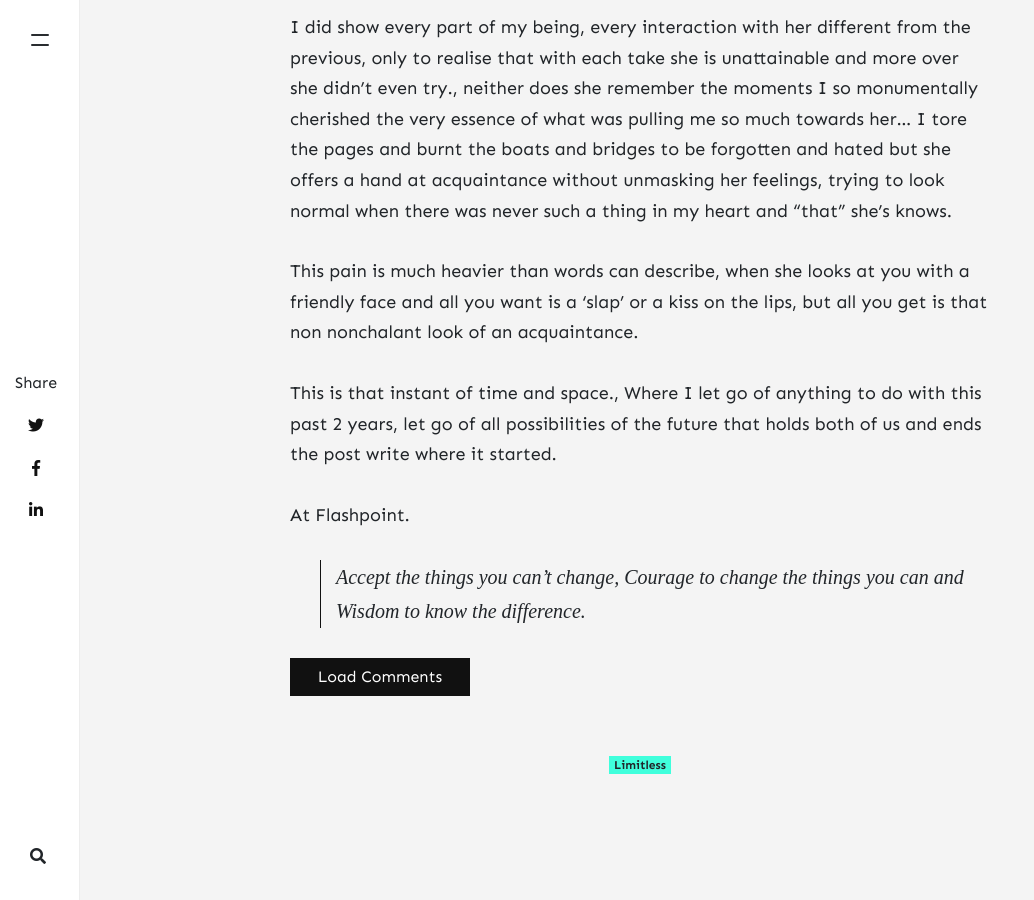
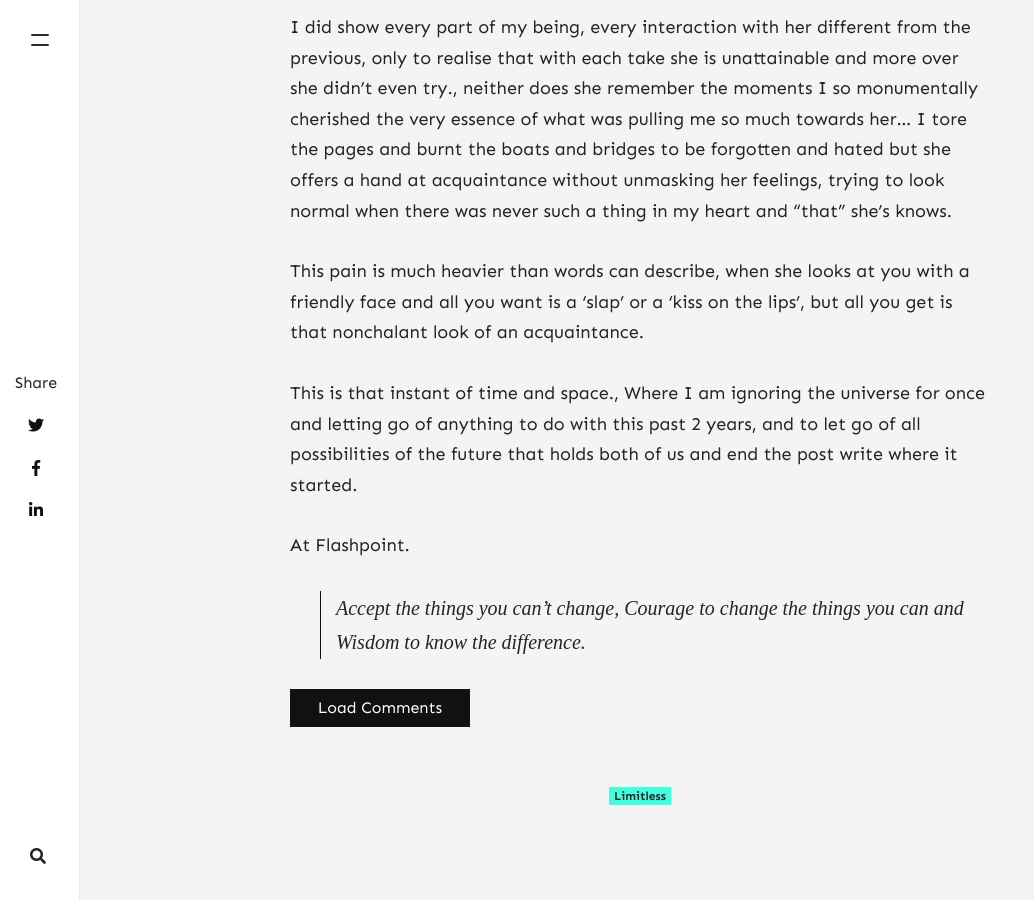
Before and after one commit to gowrav/gowrav.github.io, a Jekyll site: the page built from _posts/2020-06-14-my-flashpoint.md, in a window 1280 px wide and 900 px high, scrolled down 1925 px. Shown: the whole window, without its empty margins (0-1034 px from the left). Built offline with Jekyll 4.4.1, drawn with Linux system fonts in a browser that asks for light colours; nearby versions of some CDN libraries; comment, search, counter and statistics services are not loaded.

Commit message:
Update 2020-06-14-my-flashpoint.md

```diff
--- a/_posts/2020-06-14-my-flashpoint.md
+++ b/_posts/2020-06-14-my-flashpoint.md
@@ -32,9 +32,9 @@ Now this is the point where the wisdom inevitably is the key., Universe is all k
 
 I did show every part of my being, every interaction with her different from the previous, only to realise that with each take she is unattainable and more over she didn't even try., neither does she remember the moments I so monumentally cherished the very essence of what was pulling me so much towards her... I tore the pages and burnt the boats and bridges to be forgotten and hated but she offers a hand at acquaintance without unmasking her feelings, trying to look normal when there was never such a thing in my heart and "that" she's knows.
 
-This pain is much heavier than words can describe, when she looks at you with a friendly face and all you want is a 'slap' or a kiss on the lips, but all you get is that non nonchalant look of an acquaintance.
+This pain is much heavier than words can describe, when she looks at you with a friendly face and all you want is a 'slap' or a 'kiss on the lips', but all you get is that nonchalant look of an acquaintance.
 
-This is that instant of time and space., Where I let go of anything to do with this past 2 years, let go of all possibilities of the future that holds both of us and ends the post write where it started.
+This is that instant of time and space., Where I am ignoring the universe for once and letting go of anything to do with this past 2 years, and to let go of all possibilities of the future that holds both of us and end the post write where it started.
 
 At Flashpoint.
 
```
